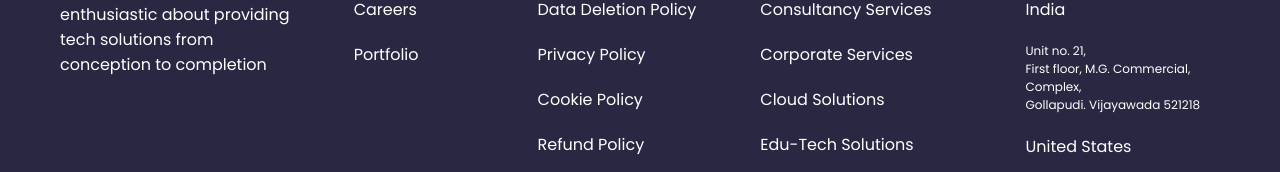
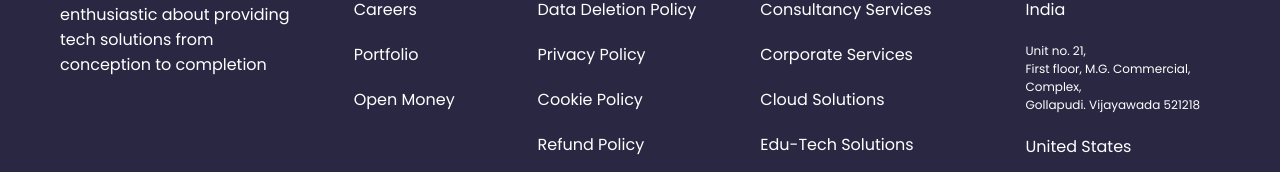
Before and after one commit to everly-gif/Skygoal.tech, a plain HTML site: page cloud-solutions.html in a window 1280 px wide. Shown: the part 2591-2763 px from the top of the page. Drawn offline with Linux system fonts and the light colour scheme.

Commit message:
Update cloud-solutions.html

```diff
--- a/cloud-solutions.html
+++ b/cloud-solutions.html
@@ -189,6 +189,7 @@
                   <li><a href="about-us.html">About us</a></li>
                   <li><a href="careers.html">Careers</a></li>
                   <li><a href="portfolio.html">Portfolio</a></li>
+                  <li><a href="open-money.html">Open Money</a></li>
                 </ul>
             </div>
 
```
